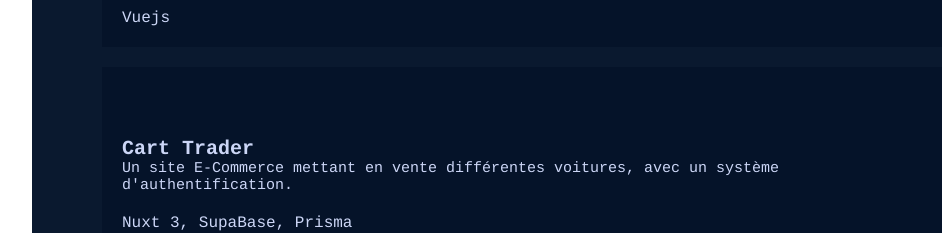
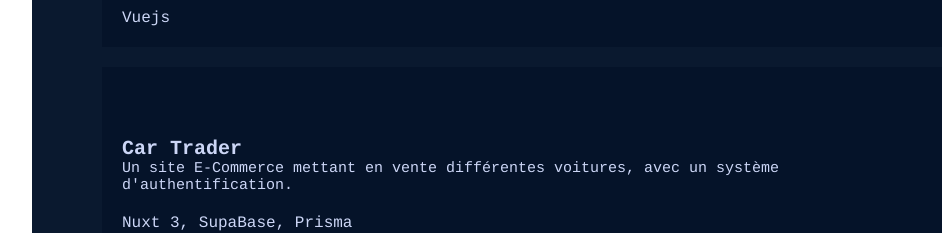
Before and after one commit to NassWebDev/vue-portfolio, a Vue app: page /projets in a window 1280 px wide. Shown: the part 2260-2493 px from the top of the page, without its empty margins (268-1210 px from the left). Built offline with nearby package versions, Linux system fonts and the light colour scheme; some icons are missing.

Commit message:
add cartrader project

```diff
--- a/src/views/sections/ProjetsView.vue
+++ b/src/views/sections/ProjetsView.vue
@@ -55,7 +55,7 @@
         link: "https://vue-portfolio-eta.vercel.app"
     },
     {
-        name: "Cart Trader",
+        name: "Car Trader",
         description: "Un site E-Commerce mettant en vente différentes voitures, avec un système d'authentification.",
         languages: [
             "Nuxt 3, SupaBase, Prisma"
```
